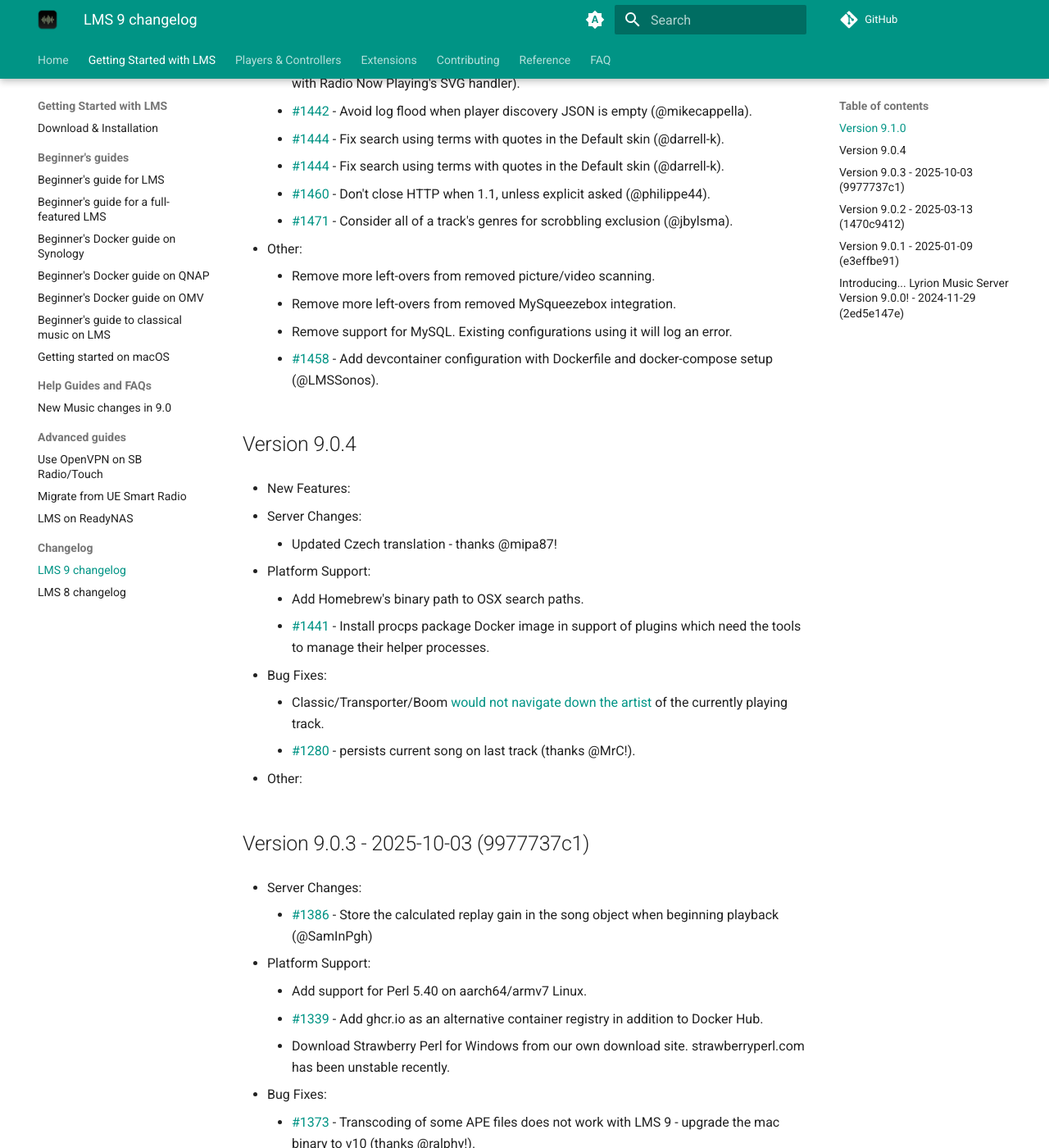
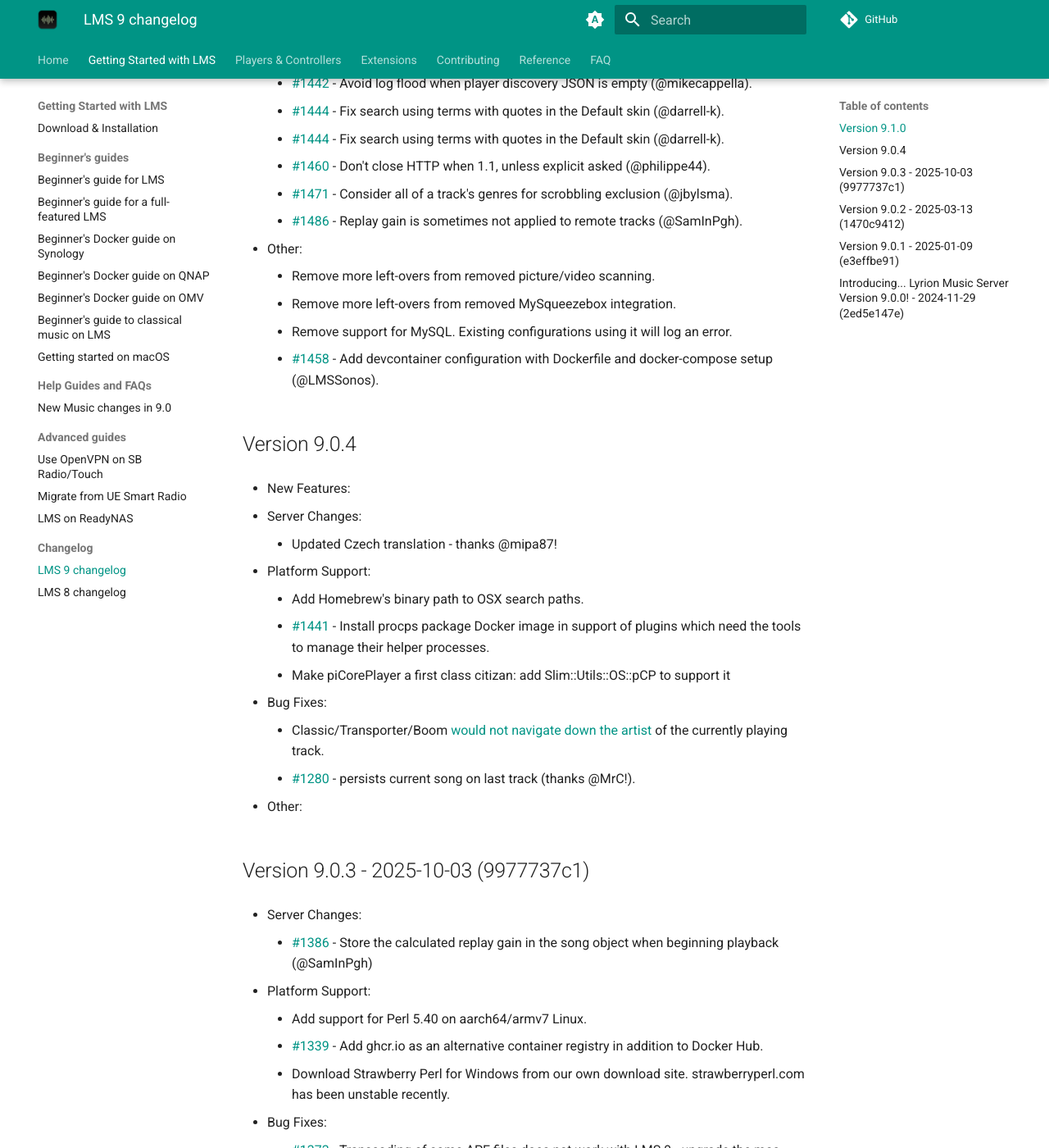
Before and after one commit to LMS-Community/lms-community.github.io, an MkDocs documentation site: the page built from docs/getting-started/changelog-lms9.md, in a window 1280 px wide and 1400 px high, scrolled down 2632 px. Shown: the whole window at 82% size. Built offline with MkDocs 1.6.1 and Material for MkDocs 9.7.7, drawn with Linux system fonts in a browser that asks for light colours; a script that is not in the unit is left out; plug-ins that fetch from the network failed and are left out; comment, search, counter and statistics services are not loaded; some of the changed text lies outside the part shown.

```diff
--- a/docs/getting-started/changelog-lms9.md
+++ b/docs/getting-started/changelog-lms9.md
@@ -67,6 +66,7 @@
 	- [#1444](https://github.com/LMS-Community/slimserver/pull/1444) \- Fix search using terms with quotes in the Default skin (@darrell-k).
 	- [#1460](https://github.com/LMS-Community/slimserver/pull/1460) \- Don't close HTTP when 1.1, unless explicit asked (@philippe44).
 	- [#1471](https://github.com/LMS-Community/slimserver/pull/1471) \- Consider all of a track's genres for scrobbling exclusion (@jbylsma).
+	- [#1486](https://github.com/LMS-Community/slimserver/pull/1486) \- Replay gain is sometimes not applied to remote tracks (@SamInPgh).
 
 - Other:
 
@@ -87,6 +87,7 @@
 
 	- Add Homebrew's binary path to OSX search paths.
 	- [#1441](https://github.com/LMS-Community/slimserver/issues/1441) \- Install procps package Docker image in support of plugins which need the tools to manage their helper processes.
+	- Make piCorePlayer a first class citizan: add Slim::Utils::OS::pCP to support it
 
 - Bug Fixes:
 
```
Also changed, not shown: other parts of docs/getting-started/changelog-lms9.md (+0 -1 lines).
